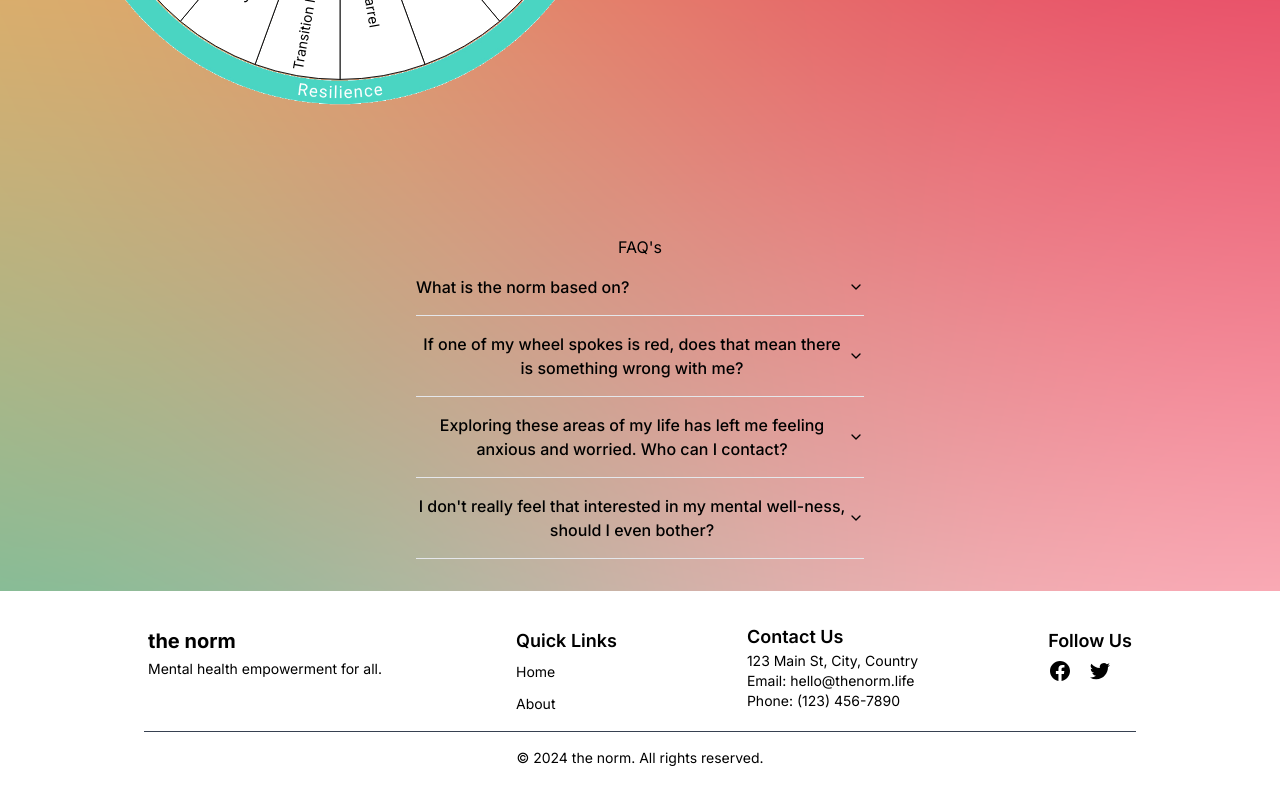
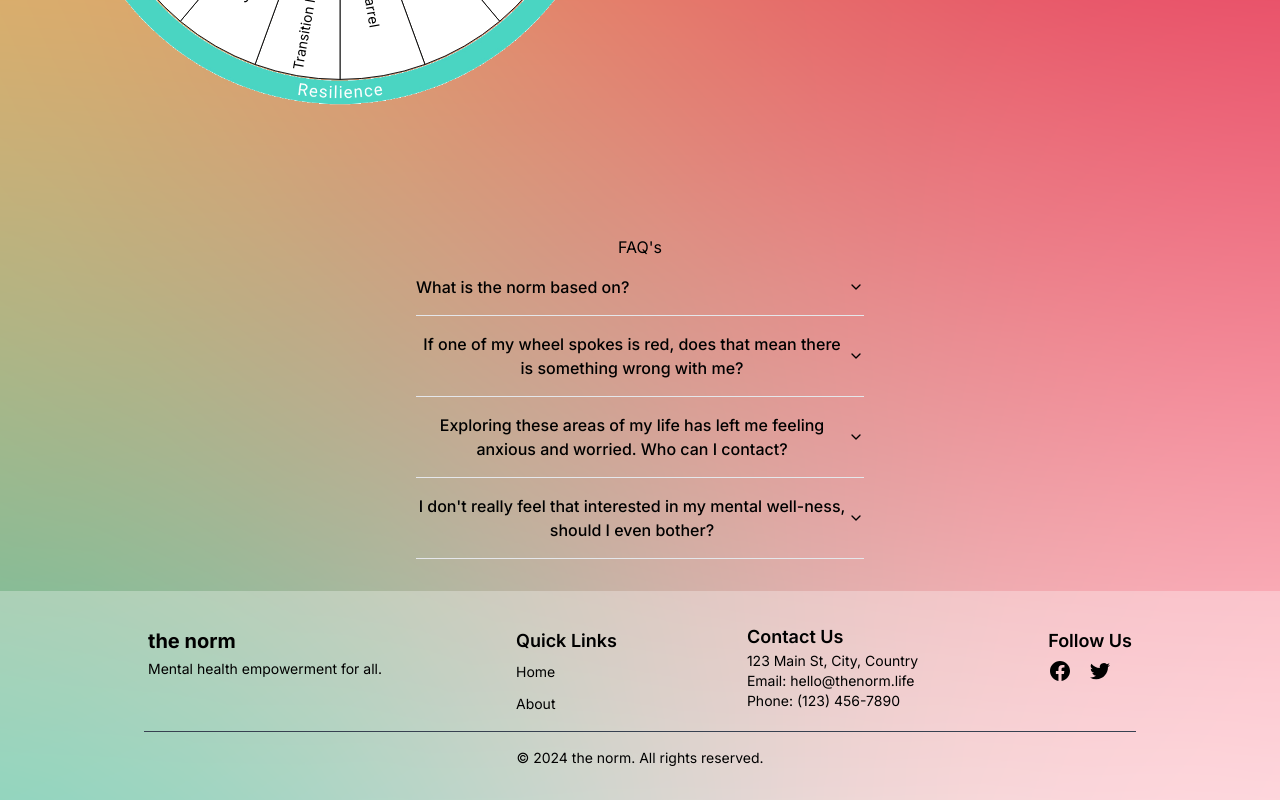
Before and after one commit to fac29/thenorm, a Next.js app: page / in a window 1280 px wide. Shown: the part 573-1373 px from the top of the page. Built offline with nearby package versions, Linux system fonts and the light colour scheme.

Commit message:
Removed white backgroud

```diff
--- a/components/footer.tsx
+++ b/components/footer.tsx
@@ -2,7 +2,7 @@ import Link from "next/link";
 
 export function Footer() {
 	return (
-		<footer className="bg-white text-black py-8 bg-card/30 w-full">
+		<footer className="text-black py-8 bg-card/30 w-full">
 			<div className="max-w-screen-lg mx-auto px-4">
 				<div className="flex flex-col sm:flex-row justify-between items-start sm:items-start">
 					<div className="mb-4 sm:mb-0">
```
